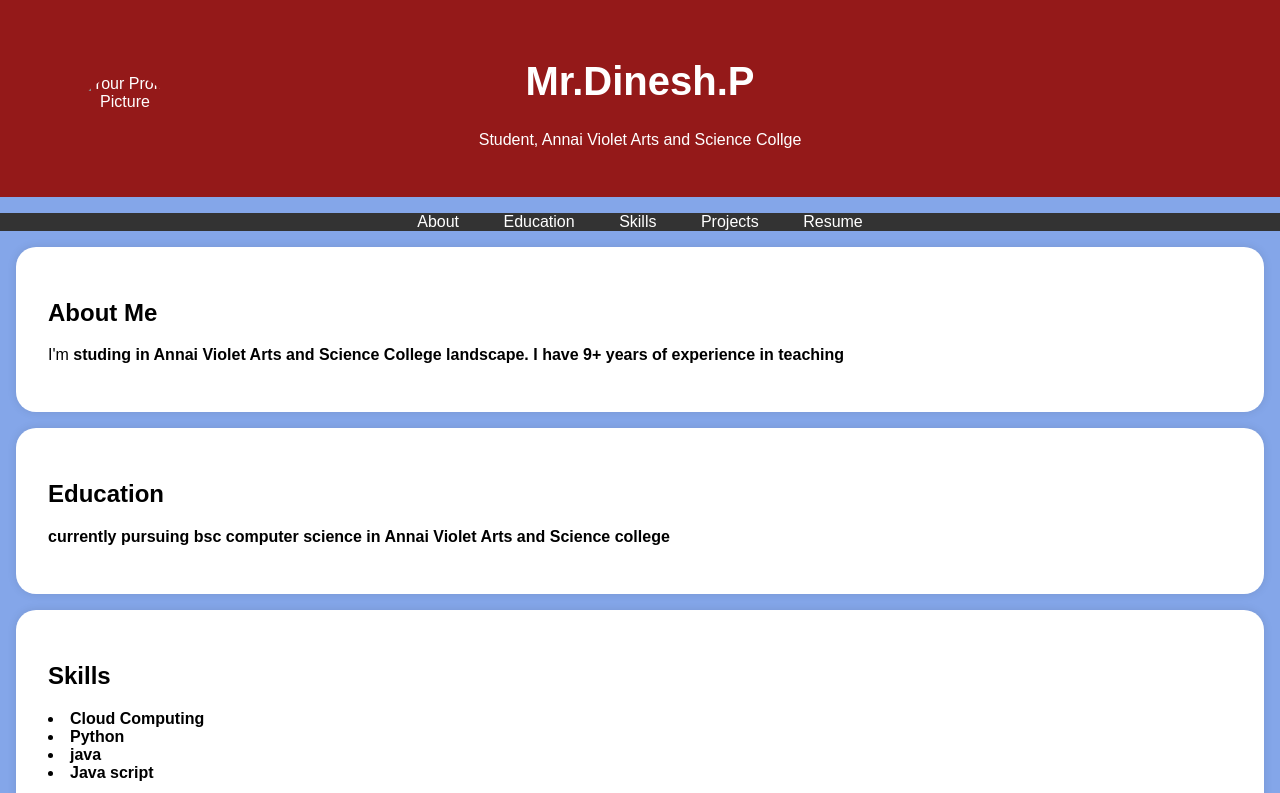
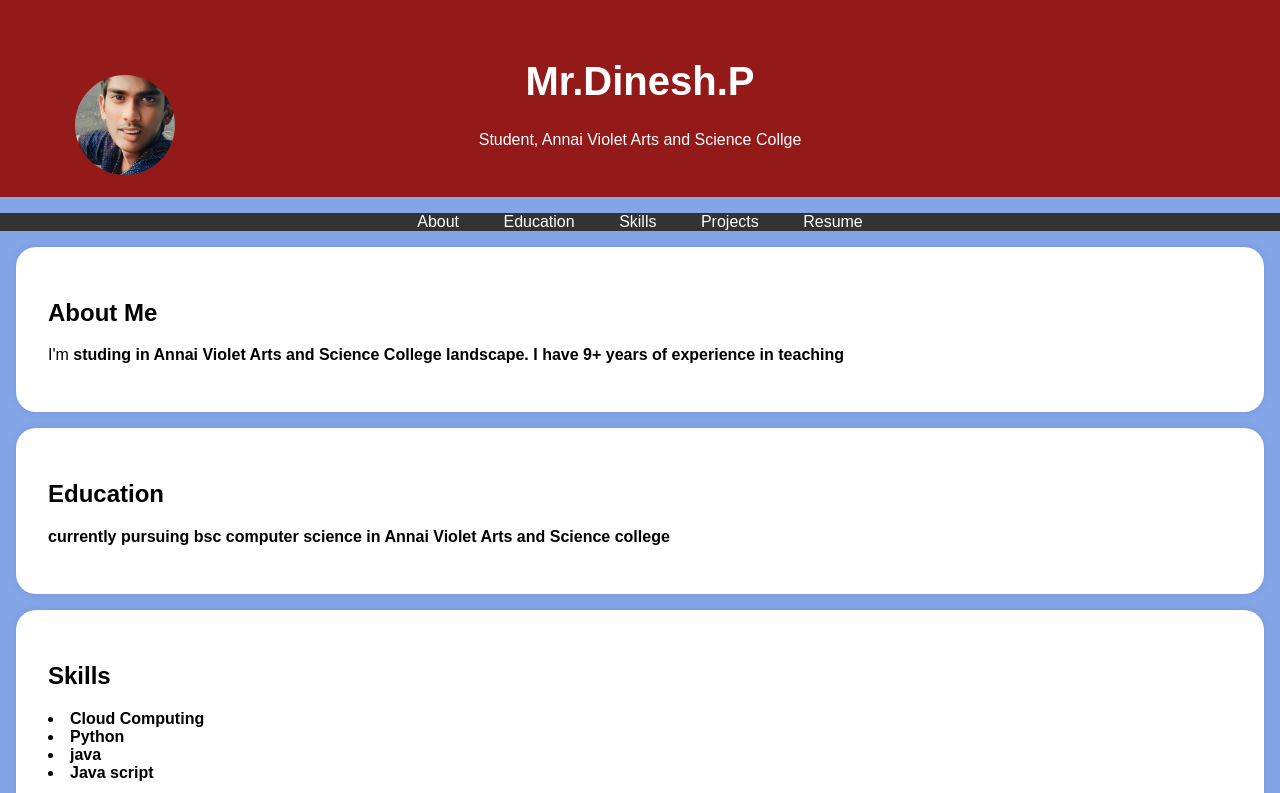
Before and after one commit to deena09092005/Dinesh.p, a plain HTML site: page index.html in a window 1280 px wide. Shown: the top 793 px of the page. Drawn offline with Linux system fonts and the light colour scheme.

Commit message:
Update index.html

```diff
--- a/index.html
+++ b/index.html
@@ -95,7 +95,7 @@
     <header>
         <div class="header-content">
             <!-- Add your profile picture here -->
-            <img src="./pic.jpg" alt="Your Profile Picture" class="profile-picture">
+            <img src="./Screenshot_2023_0821_194002.jpg" alt="Your Profile Picture" class="profile-picture">
             <h1>Mr.Dinesh.P</h1>
             <p> Student, Annai Violet Arts and  Science Collge</p>
         </div>
```
